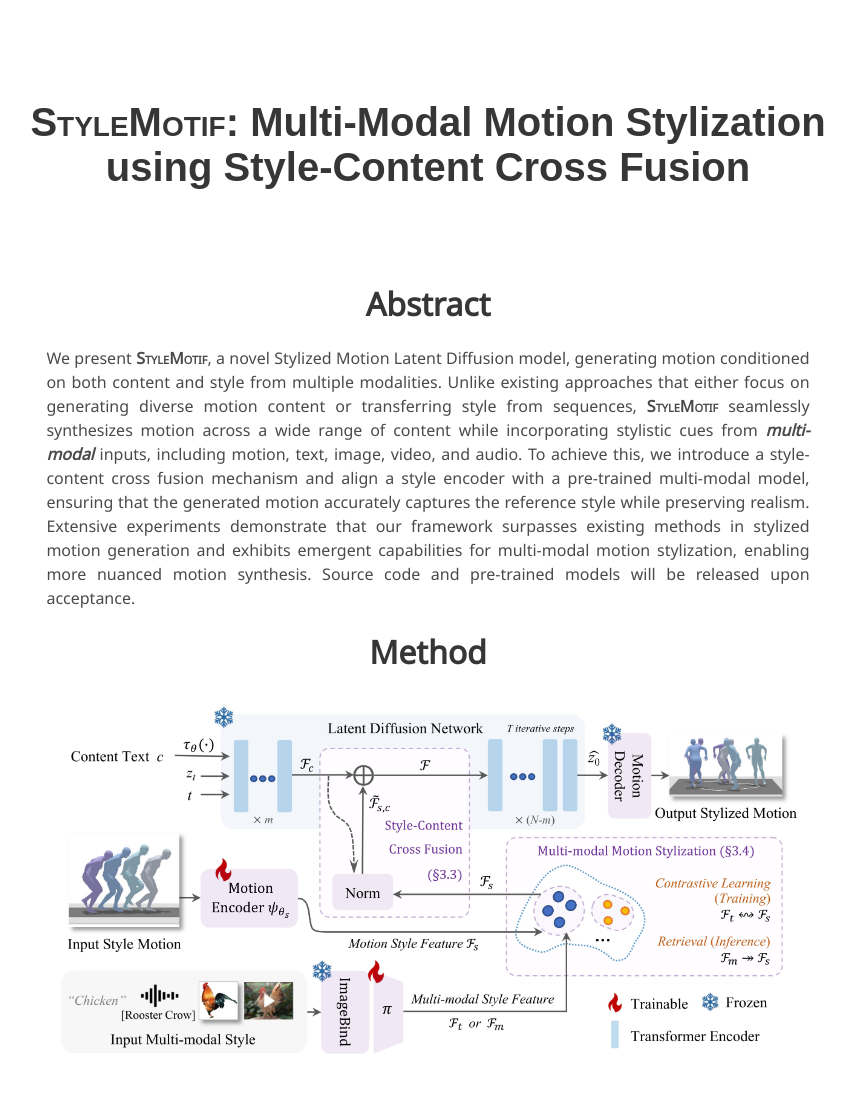
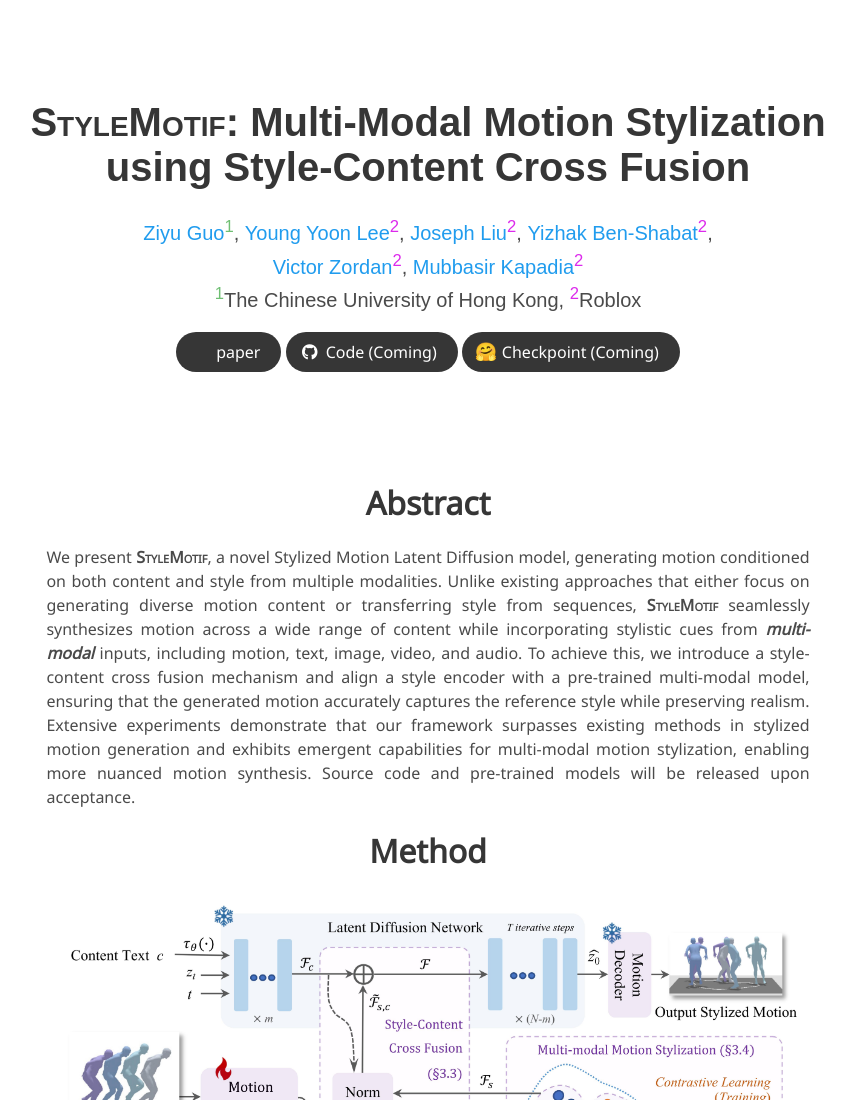
Before and after one commit to anonymanonymanonym/anonymanonymanonym.github.io, a plain HTML site: page index.html in a window 1280 px wide. Shown: the top 1100 px of the page, without its empty margins (212-1067 px from the left). Drawn offline with nearby package versions, Linux system fonts and the light colour scheme; some icons are missing; a web font is replaced by a local one.

Commit message:
Update index.html

```diff
--- a/index.html
+++ b/index.html
@@ -57,14 +57,66 @@
       <div class="columns  is-centered is-gapless">
         <div class="column has-text-centered">
           <h1 class="title is-2 publication-title"><span style="font-variant: small-caps;"><b>StyleMotif</b></span>: Multi-Modal Motion Stylization<br>using Style-Content Cross Fusion</h1>
-          <!-- <div class="is-size-5 publication-authors">
+          <div class="is-size-5 publication-authors">
             <span class="author-block">
-              Anonymous ICCV submission
+              <a href="https://ziyuguo99.github.io/">Ziyu Guo</a><sup style="color:#6fbf73;">1</sup>,
+            </span>
+            <span class="author-block">
+              <a href="https://scholar.google.com/citations?user=LdA0DacAAAAJ&hl=en">Young Yoon Lee</a><sup style="color:#dc2aec">2</sup>,</span>
+            <span class="author-block">
+              <a href="https://scholar.google.com/citations?user=X2CoK-8AAAAJ&hl=en">Joseph Liu</a><sup style="color:#dc2aec">2</sup>,</span>
+            <span class="author-block">
+              <a href="https://www.itzikbs.com/">Yizhak Ben-Shabat</a><sup style="color:#dc2aec">2</sup>,
+            </span>
+            <br>
+            <span class="author-block">
+              <a href="https://people.computing.clemson.edu/~vbz/">Victor Zordan</a><sup style="color:#dc2aec">2</sup>,
+            </span>
+            <span class="author-block">
+              <a href="https://www.cs.rutgers.edu/people/professors/details/mubbasir-kapadia">Mubbasir Kapadia</a><sup style="color:#dc2aec">2</sup>
             </span>
           </div>
-          <div style="font-size: 1.5em; margin-top: 10px; font-weight: bold; text-align: center;">
-            Paper ID 2262
-          </div> -->
+
+          <div class="is-size-5 publication-authors">
+            <span class="author-block"><sup style="color:#6fbf73;">1</sup>The Chinese University of Hong Kong,</span>
+            <span class="author-block"><sup style="color:#dc2aec">2</sup>Roblox</span>
+          </div>
+
+          <div class="column has-text-centered">
+            <div class="publication-links">
+              <!-- PDF Link. -->
+              <span class="link-block">
+                <a href="https://stylemotif.github.io/"
+                   class="external-link button is-normal is-rounded is-dark">
+                  <span class="icon">
+                      <i class="ai ai-arxiv"></i>
+                  </span>
+                  <span>paper</span>
+                </a>
+              </span>
+              <!-- Code Link. -->
+              <span class="link-block">
+                <a href="https://stylemotif.github.io/"
+                   class="external-link button is-normal is-rounded is-dark">
+                  <span class="icon">
+                      <i class="fab fa-github"></i>
+                  </span>
+                  <span>Code (Coming)</span>
+                  </a>
+              </span>
+              <!-- Dataset Link. -->
+              <span class="link-block">
+                <a href="https://stylemotif.github.io/"
+                   class="external-link button is-normal is-rounded is-dark">
+                  <span class="icon">
+                      <p style="font-size:18px">🤗</p>
+                  </span>
+                  <span>Checkpoint (Coming)</span>
+                </a>
+              </span>
+            </div>
+
+          </div>
         </div>
       </div>
     </div>
```
